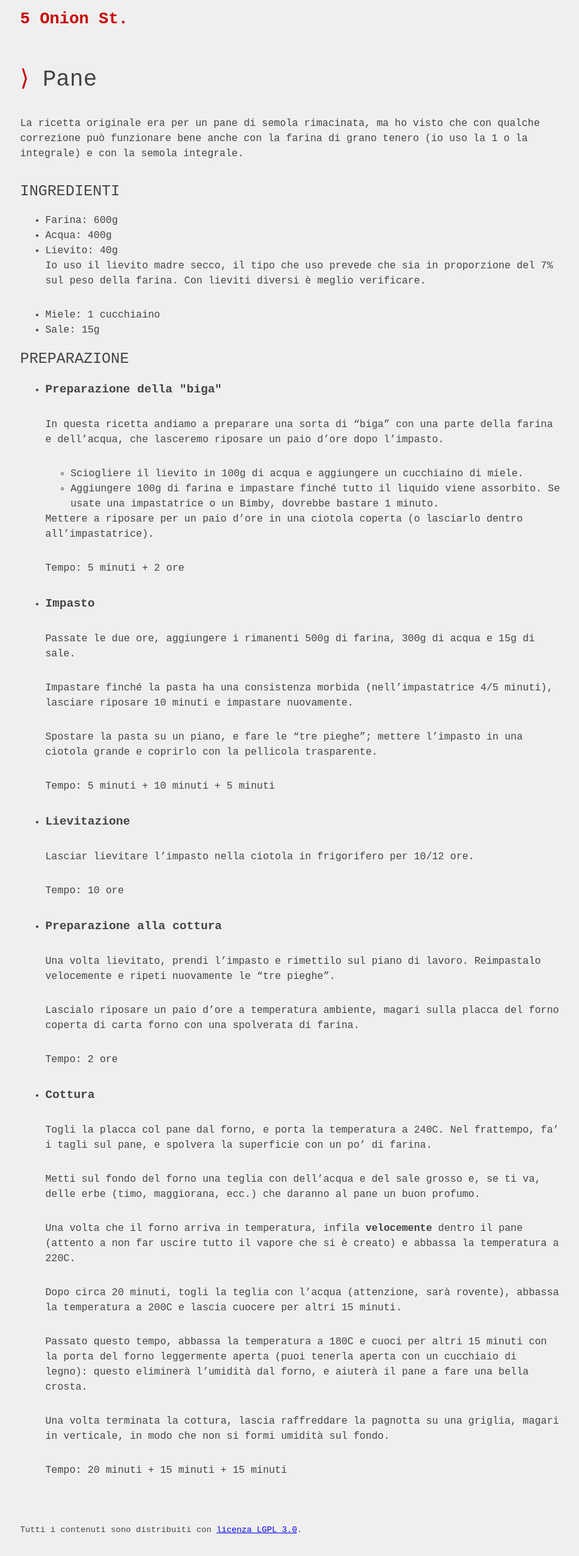
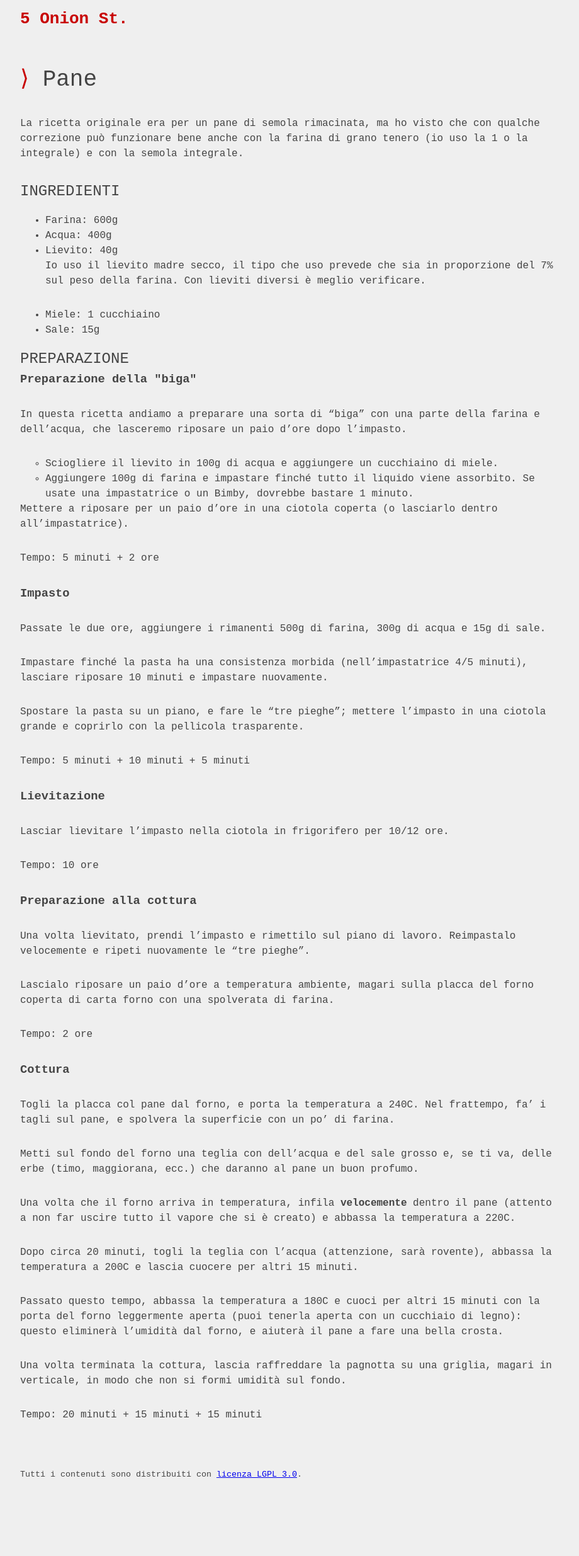
Before and after one commit to leeppolis/bagelis, a Jekyll site: the page built from _posts/2019-12-06-pane.md, in a window 1280 px wide. Shown: the whole page at 63% size, without its empty margins (178-1098 px from the left). Built offline with Jekyll 4.4.1, drawn with Linux system fonts in a browser that asks for light colours; some web fonts are replaced; after the commit the page ends 2382 px from its top, so only the background shows below that.

Commit message:
New template changes

```diff
--- a/_layouts/Recipe.html
+++ b/_layouts/Recipe.html
@@ -17,10 +17,12 @@ layout: default
                 <div class="texts">
                     <span class="name">{{ ingredient.name }}:</span>
                     <span class="quantity">{{ ingredient.quantity }}</span>
-                    {% if ingredient.notes != '' %}
-                    <span class="notes">{{ ingredient.notes | markdownify }}</span>
-                    {% endif %}
                 </div>
+                {% if ingredient.notes != '' %}
+                    <div class="notes">
+                        {{ ingredient.notes | markdownify }}
+                    </div>
+                {% endif %}
                 {% if ingredient.image != '' %}
                 <div class="image">
                     <img src="{{ site.url }}/{{ site.baseurl }}/{{ ingredient.image }}" alt="{{ ingredient.name }}">
@@ -34,7 +36,7 @@ layout: default
     <div class="preparation">
         <h2>Preparazione</h2>
 
-        <ul>
+        <ul class="blocks">
             {% for step in page.steps %}
             <li>
                 <div class="texts">
--- a/assets/css/style.css
+++ b/assets/css/style.css
@@ -153,3 +153,10 @@ p {
     font-weight: 400;
     text-transform: uppercase;
 }
+
+.bg-recipe .blocks,
+.bg-recipe .blocks > li {
+    list-style: none;
+    margin: 0;
+    padding: 0;
+}
```
